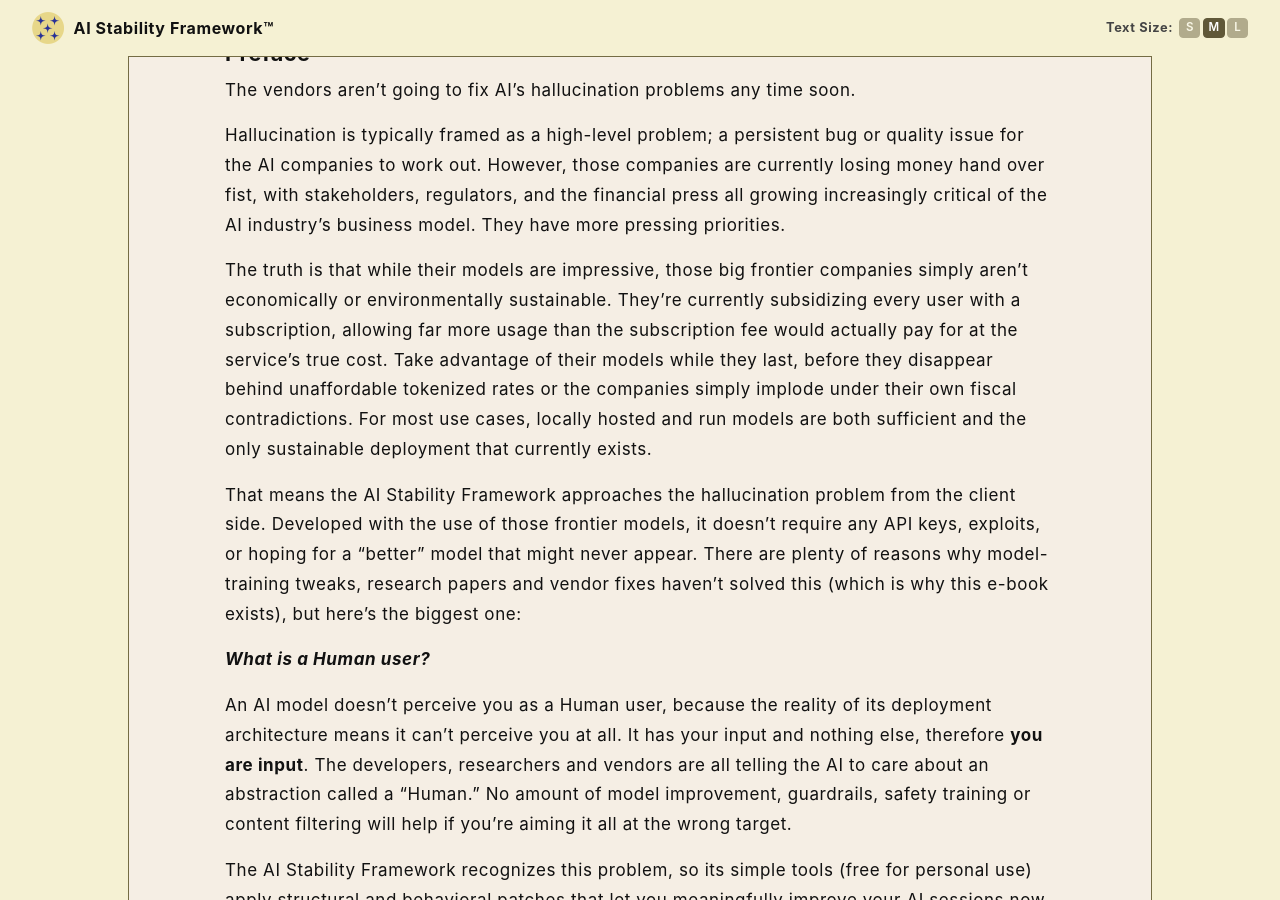
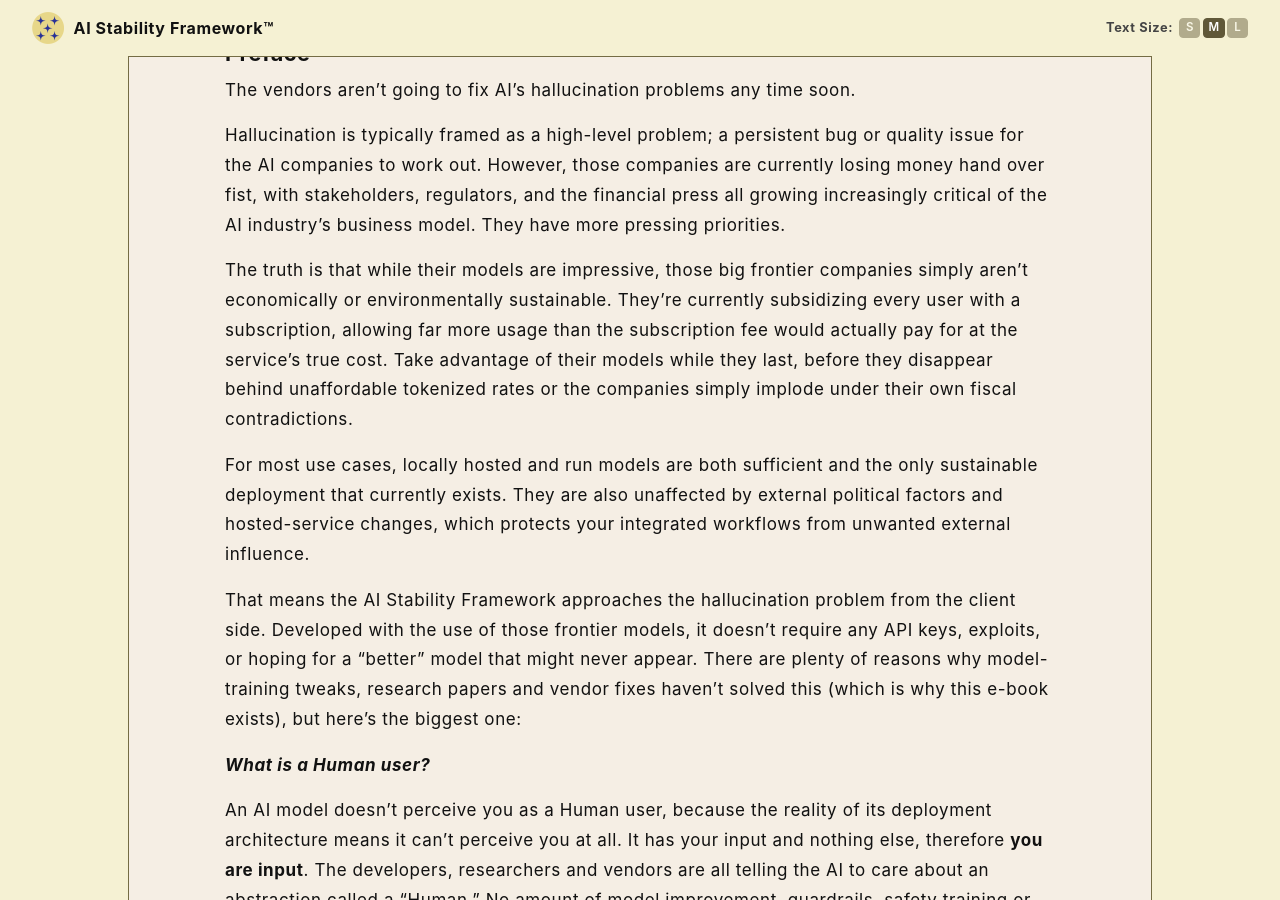
Before and after one commit to rojaslen/AISF-WEB, a Jekyll site: the page built from index.md, in a window 1280 px wide and 900 px high, scrolled down 918 px. Built offline with Jekyll 4.4.1, drawn with Linux system fonts in a browser that asks for light colours; some web fonts are replaced.

Commit message:
Update index.md

```diff
--- a/index.md
+++ b/index.md
@@ -42,7 +42,9 @@
 
 Hallucination is typically framed as a high-level problem; a persistent bug or quality issue for the AI companies to work out. However, those companies are currently losing money hand over fist, with stakeholders, regulators, and the financial press all growing increasingly critical of the AI industry's business model. They have more pressing priorities.
 
-The truth is that while their models are impressive, those big frontier companies simply aren't economically or environmentally sustainable. They're currently subsidizing every user with a subscription, allowing far more usage than the subscription fee would actually pay for at the service's true cost. Take advantage of their models while they last, before they disappear behind unaffordable tokenized rates or the companies simply implode under their own fiscal contradictions. For most use cases, locally hosted and run models are both sufficient and the only sustainable deployment that currently exists.
+The truth is that while their models are impressive, those big frontier companies simply aren't economically or environmentally sustainable. They're currently subsidizing every user with a subscription, allowing far more usage than the subscription fee would actually pay for at the service's true cost. Take advantage of their models while they last, before they disappear behind unaffordable tokenized rates or the companies simply implode under their own fiscal contradictions.
+
+For most use cases, locally hosted and run models are both sufficient and the only sustainable deployment that currently exists. They are also unaffected by external political factors and hosted-service changes, which protects your integrated workflows from unwanted external influence.
 
 That means the AI Stability Framework approaches the hallucination problem from the client side. Developed with the use of those frontier models, it doesn't require any API keys, exploits, or hoping for a "better" model that might never appear. There are plenty of reasons why model-training tweaks, research papers and vendor fixes haven't solved this (which is why this e-book exists), but here's the biggest one:
 
```
